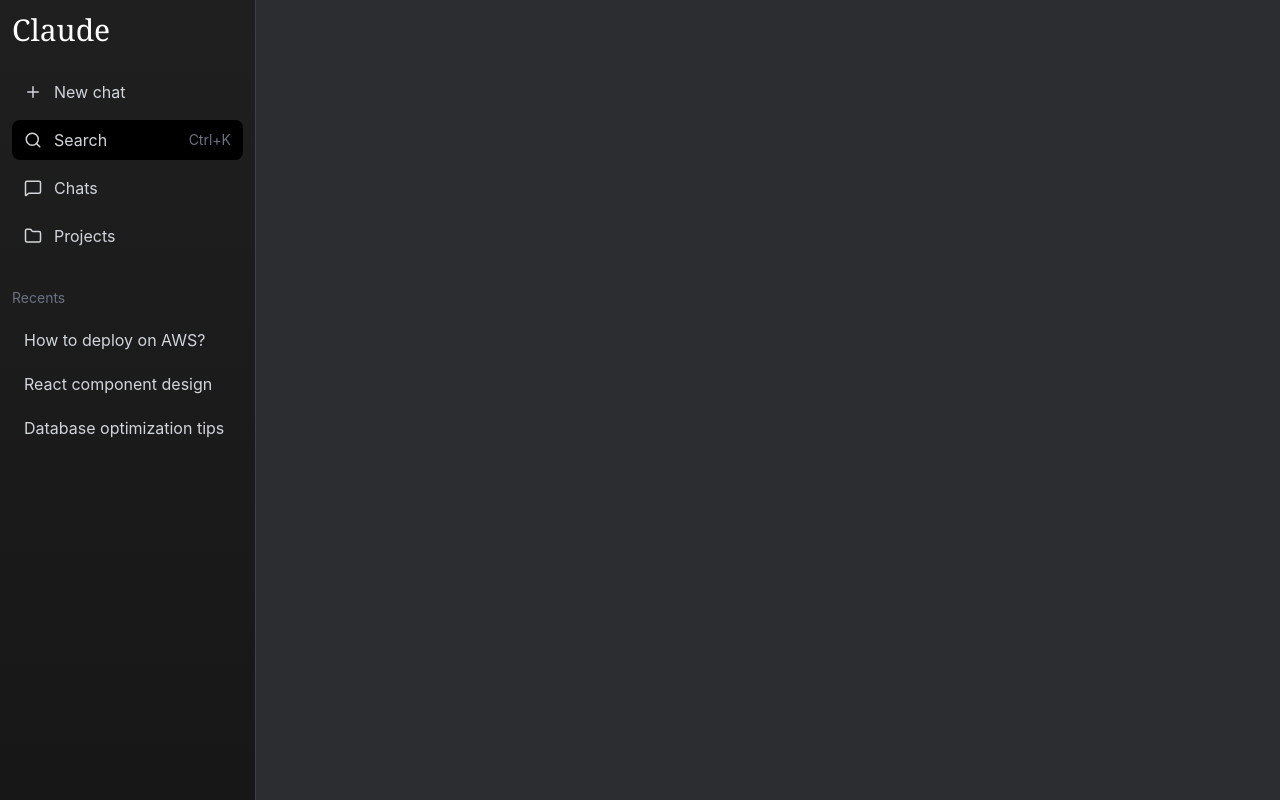
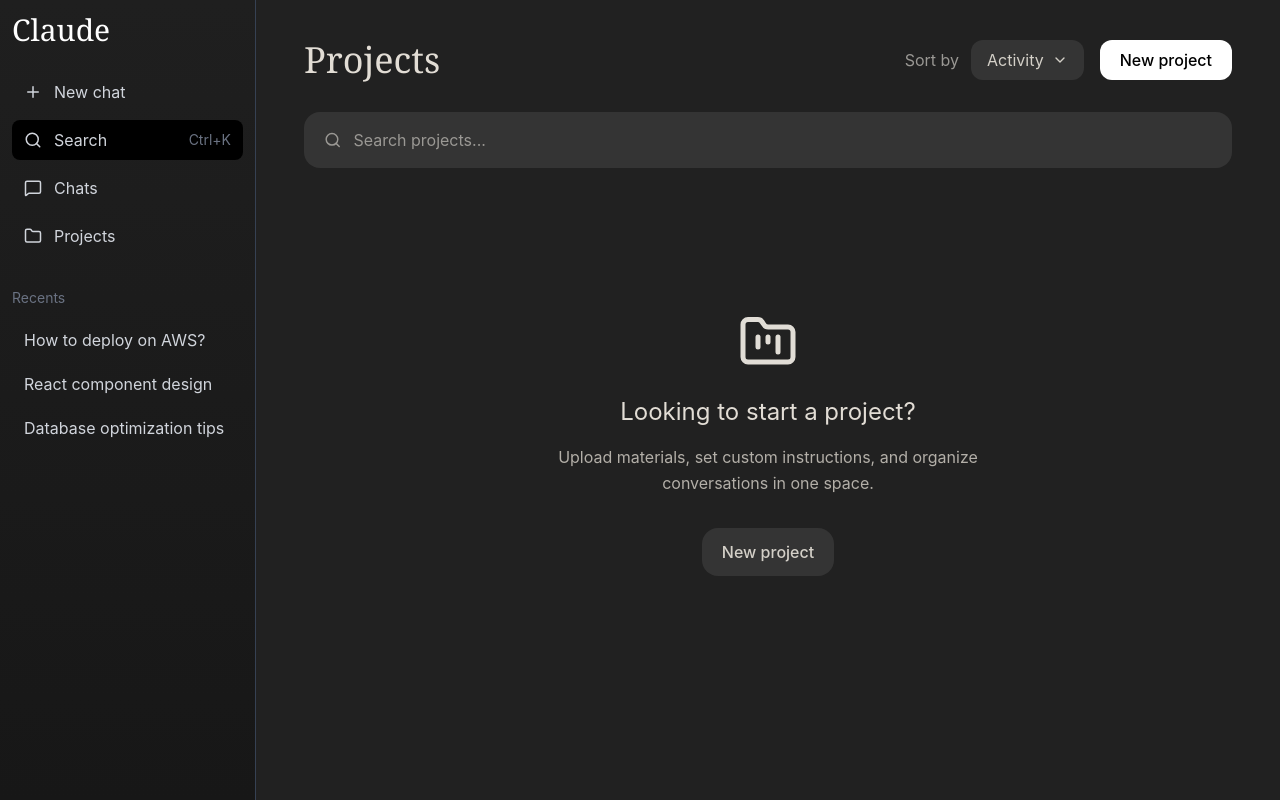
Before and after one commit to Karsun07/claude-react, a React (Vite) app: page /projects in a window 1280 px wide. Built offline with nearby package versions, Linux system fonts and the light colour scheme.

Commit message:
Project.js done

```diff
--- a/src/components/NewChat.js
+++ b/src/components/NewChat.js
@@ -76,7 +76,7 @@
             <button className="flex items-center gap-1 text-sm hover:text-white transition">
               <span>Sonnet 4.5</span>
 
-              <ChevronDown size={15} />
+
             </button>
 
             <button className="hover:text-white transition">
--- a/src/components/Projects.js
+++ b/src/components/Projects.js
@@ -1,5 +1,176 @@
+import { useState } from "react";
+
+import {
+  Search,
+  ChevronDown,
+  FolderKanban,
+  X
+} from "lucide-react";
+
 export default function Projects() {
-    return(
-        <></>
-    )
+
+  const [openModal, setOpenModal] = useState(false);
+
+  return (
+    <div className="h-screen bg-[#212121] text-[#d4d0c8] overflow-y-auto px-6 md:px-12 py-10">
+
+      {/* Top Header */}
+      <div className="flex items-center justify-between mb-8">
+
+        {/* Title */}
+        <h1 className="text-4xl font-serif text-[#e2ddd5]">
+          Projects
+        </h1>
+
+        {/* Right */}
+        <div className="flex items-center gap-4">
+
+          {/* Sort */}
+          <div className="flex items-center gap-3">
+
+            <span className="text-[#9a9894] text-base">
+              Sort by
+            </span>
+
+            <button className="flex items-center gap-2 bg-[#343434] hover:bg-[#404040] transition px-4 py-2 rounded-xl text-base">
+
+              Activity
+
+              <ChevronDown size={16} />
+
+            </button>
+
+          </div>
+
+          {/* New Project */}
+          <button
+            onClick={() => setOpenModal(true)}
+            className="bg-white text-black hover:bg-gray-200 transition px-5 py-2 rounded-xl text-base font-medium"
+          >
+            New project
+          </button>
+
+        </div>
+
+      </div>
+
+      {/* Search */}
+      <div className="flex items-center gap-3 bg-[#343434] rounded-2xl px-5 py-4">
+
+        <Search
+          size={18}
+          className="text-[#9a9894]"
+        />
+
+        <input
+          type="text"
+          placeholder="Search projects..."
+          className="w-full bg-transparent outline-none text-[#d6d3cd] placeholder:text-[#9a9894] text-base"
+        />
+
+      </div>
+
+      {/* Empty State */}
+      <div className="flex flex-col items-center justify-center mt-36 text-center">
+
+        <FolderKanban
+          size={60}
+          className="text-[#e1ddd6] mb-6"
+        />
+
+        <h2 className="text-2xl text-[#e2ddd5] mb-4">
+          Looking to start a project?
+        </h2>
+
+        <p className="text-[#b3afa8] max-w-lg text-base leading-relaxed mb-8">
+          Upload materials, set custom instructions, and organize conversations in one space.
+        </p>
+
+        <button
+          onClick={() => setOpenModal(true)}
+          className="bg-[#343434] hover:bg-[#404040] transition px-5 py-3 rounded-2xl text-base font-medium"
+        >
+          New project
+        </button>
+
+      </div>
+
+      {/* Modal */}
+      {openModal && (
+
+        <div className="fixed inset-0 bg-black/50 flex items-center justify-center px-4 z-50">
+
+          {/* Modal Box */}
+          <div className="w-full max-w-2xl bg-[#3a3936] rounded-3xl p-8">
+
+            {/* Top */}
+            <div className="flex items-center justify-between mb-8">
+
+              <h2 className="text-3xl font-bold text-white">
+                Create a project
+              </h2>
+
+              <button
+                onClick={() => setOpenModal(false)}
+                className="text-[#d4d0c8] hover:text-white transition"
+              >
+                <X size={28} />
+              </button>
+
+            </div>
+
+            {/* Project Name */}
+            <div className="mb-7">
+
+              <label className="block text-lg text-white mb-3">
+                What are you working on?
+              </label>
+
+              <input
+                type="text"
+                placeholder="Name your project"
+                className="w-full bg-[#4a4946] border border-[#5a5956] rounded-2xl px-5 py-4 outline-none text-white placeholder:text-[#a09d97] text-base focus:border-blue-500"
+              />
+
+            </div>
+
+            {/* Description */}
+            <div className="mb-10">
+
+              <label className="block text-lg text-white mb-3">
+                What are you trying to achieve?
+              </label>
+
+              <textarea
+                rows="4"
+                placeholder="Describe your project, goals, subject, etc..."
+                className="w-full bg-[#4a4946] border border-[#5a5956] rounded-2xl px-5 py-4 outline-none text-white placeholder:text-[#a09d97] text-base resize-none focus:border-blue-500"
+              />
+
+            </div>
+
+            {/* Bottom Buttons */}
+            <div className="flex items-center justify-end gap-4">
+
+              <button
+                onClick={() => setOpenModal(false)}
+                className="bg-[#5a5956] hover:bg-[#666562] transition px-5 py-3 rounded-2xl text-base font-medium"
+              >
+                Cancel
+              </button>
+
+              <button className="bg-white text-black hover:bg-gray-200 transition px-5 py-3 rounded-2xl text-base font-medium">
+                Create project
+              </button>
+
+            </div>
+
+          </div>
+
+        </div>
+
+      )}
+
+    </div>
+  );
 }
```
